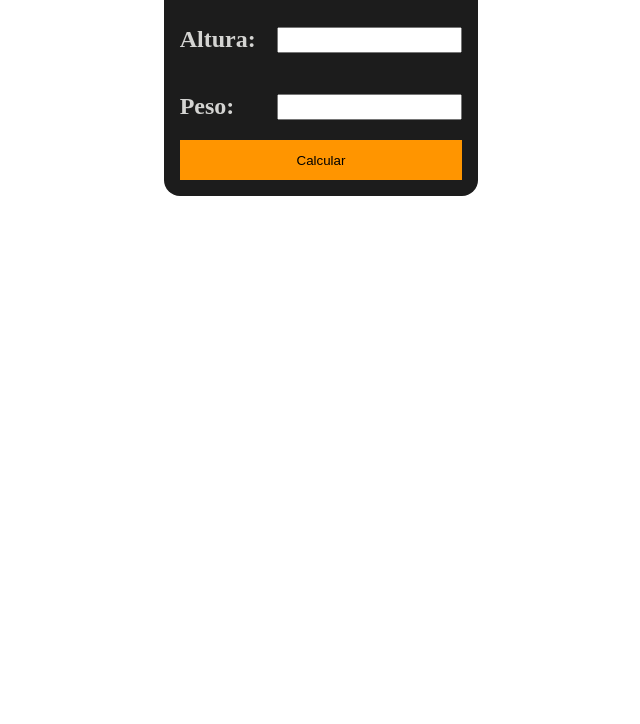
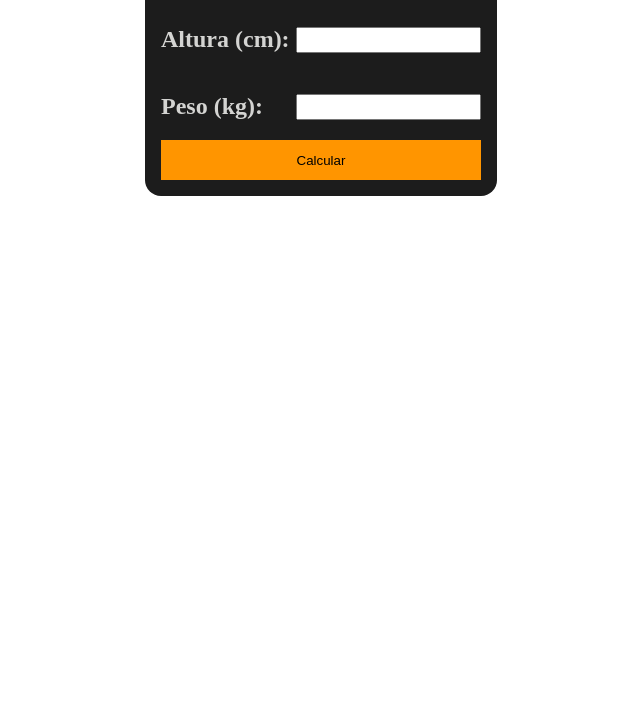
Before and after one commit to leticea/Calculadora-IMC, a plain HTML site: page index.html in a window 1280 px wide. Shown: the part 76-800 px from the top of the page, without its empty margins (319-959 px from the left). Drawn offline with Linux system fonts and the light colour scheme.

Commit message:
inserindo funções no js

```diff
--- a/index.html
+++ b/index.html
@@ -12,18 +12,16 @@
         <div class="container">
             <h1>Calculadora de IMC</h1>
             <div class="input-area">
-                <h2>Altura:</h2>
-                <input type="text">
+                <h2>Altura (cm):</h2>
+                <input id="height" type="number">
             </div>
             <div class="input-area">
-                <h2>Peso:</h2>
-                <input type="text">
+                <h2>Peso (kg):</h2>
+                <input id="weight" type="number">
             </div>
-
-            <button>Calcular</button>
+            <button onclick="calculate()">Calcular</button>
         </div>
     </div>
-
     <script src="script.js"></script>
 </body>
 </html>
--- a/script.js
+++ b/script.js
@@ -0,0 +1,9 @@
+function calculate() {
+
+    let height = document.getElementById("height");
+    let weight = document.getElementById("weight");
+
+    console.log(height);
+    console.log(weight);
+
+}
--- a/style.css
+++ b/style.css
@@ -10,6 +10,7 @@ h1 {
     background-color: #1C1C1C;
     display: inline-flex;
     padding: 1em;
+    width: 20em;
     border-radius: 1em;
     flex-direction: column;
     align-items: center;
```
